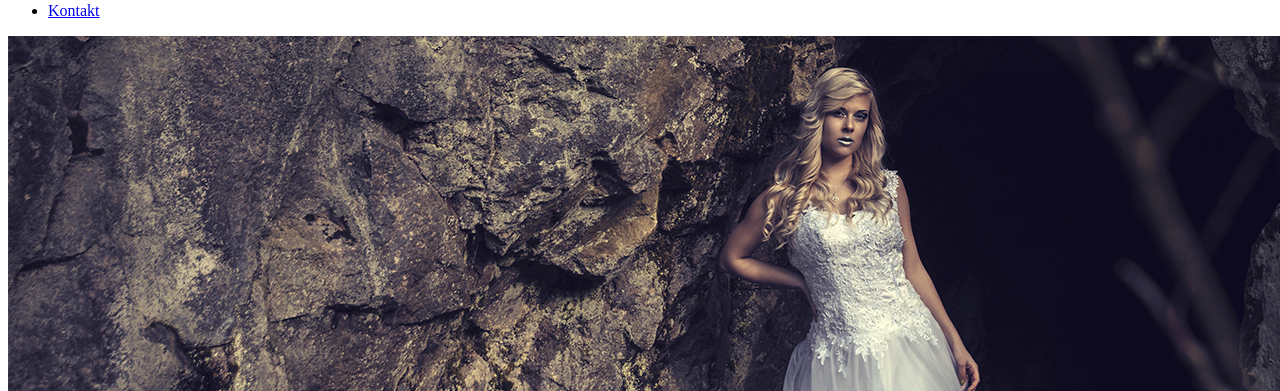
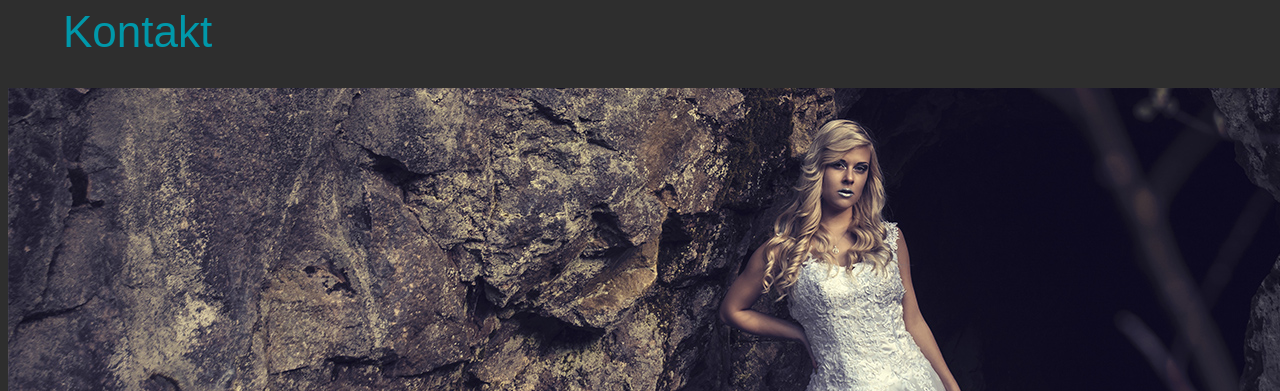
Before and after one commit to sigikidjessica/zwischenpruefung-dv, a plain HTML site: page index.html in a window 1280 px wide. Shown: the part 709-1100 px from the top of the page. Drawn offline with Linux system fonts and the light colour scheme.

Commit message:
add css style

```diff
--- /dev/null
+++ b/css/app-styles.css
@@ -0,0 +1,19 @@
+body {
+    background: #2E2E2E;
+}
+
+.navigation a {
+    color: #0098AA;
+    font-family: arial, sans-serif;
+    font-size: 44px;
+    text-decoration: none;
+}
+
+.navigation a:hover{
+    color: #FA7846;
+}
+
+.navigation li {
+    display: inline-block;
+    padding: 15px
+}
--- a/index.html
+++ b/index.html
@@ -1,9 +1,13 @@
 <!DOCTYPE html>
 <html lang="de">
+
 <head>
     <meta charset="UTF-8">
     <title>Zwischenprüfung-DV</title>
+
+    <link href="css/app-styles.css" rel="stylesheet" type="text/css" media="all">
 </head>
+
 <body>
 
 <!-- Headerarea -->
@@ -88,7 +92,5 @@
 
 </div>
 
-
-
 </body>
 </html>
```
